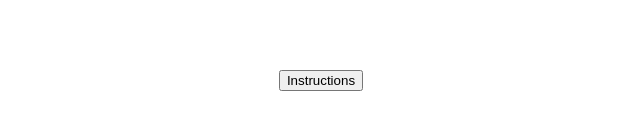
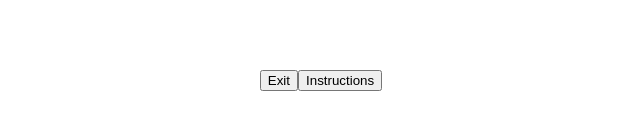
Before and after one commit to Akash20x/piano-tiles, a plain HTML site: page index.html in a window 1280 px wide. Shown: the part 320-450 px from the top of the page, without its empty margins (319-959 px from the left). Drawn offline with Linux system fonts and the light colour scheme.

Commit message:
Update index.html

```diff
--- a/index.html
+++ b/index.html
@@ -8,6 +8,7 @@
     <title>Document</title>
 </head>
 <body>
+     <a href="/game.html"><button>Exit</button></a>
     <button class="instruction-button">Instructions</button>
     <div class="game-instructions">
         <h2>How to Play</h2>
```
